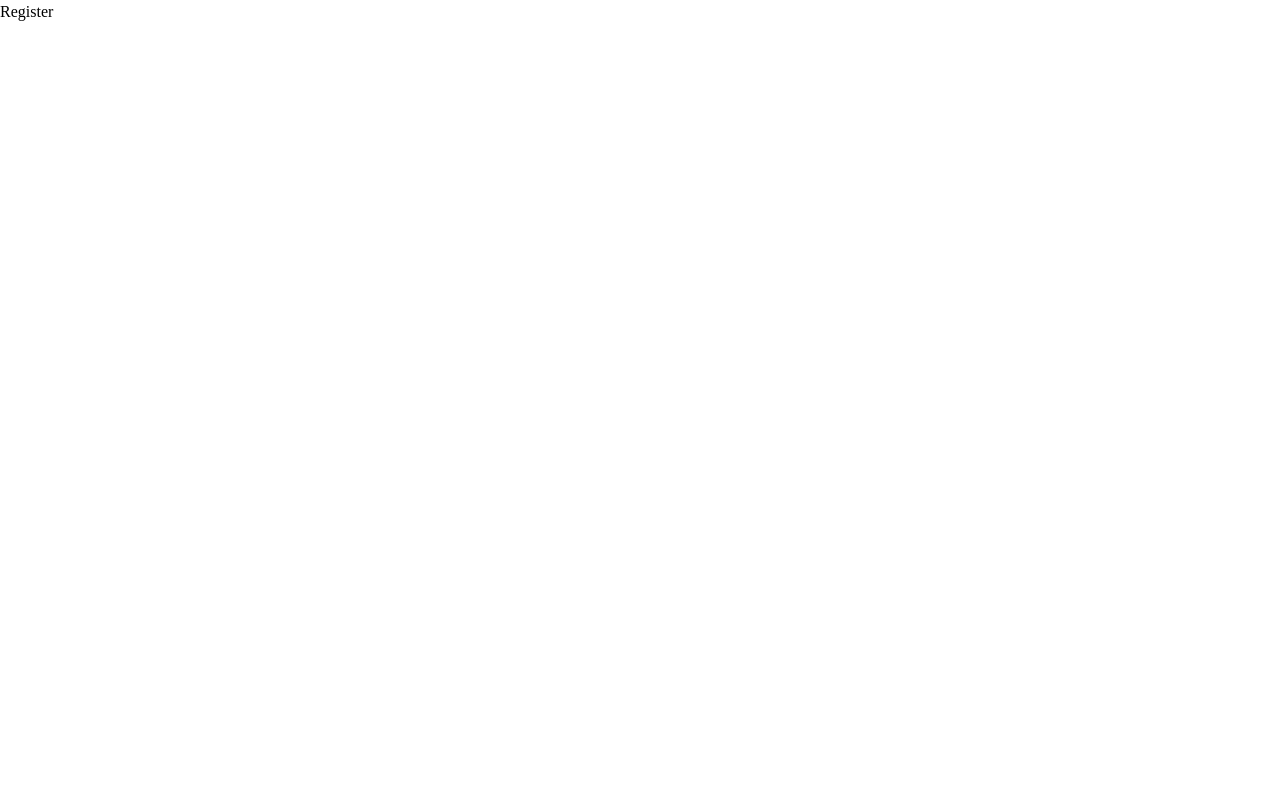
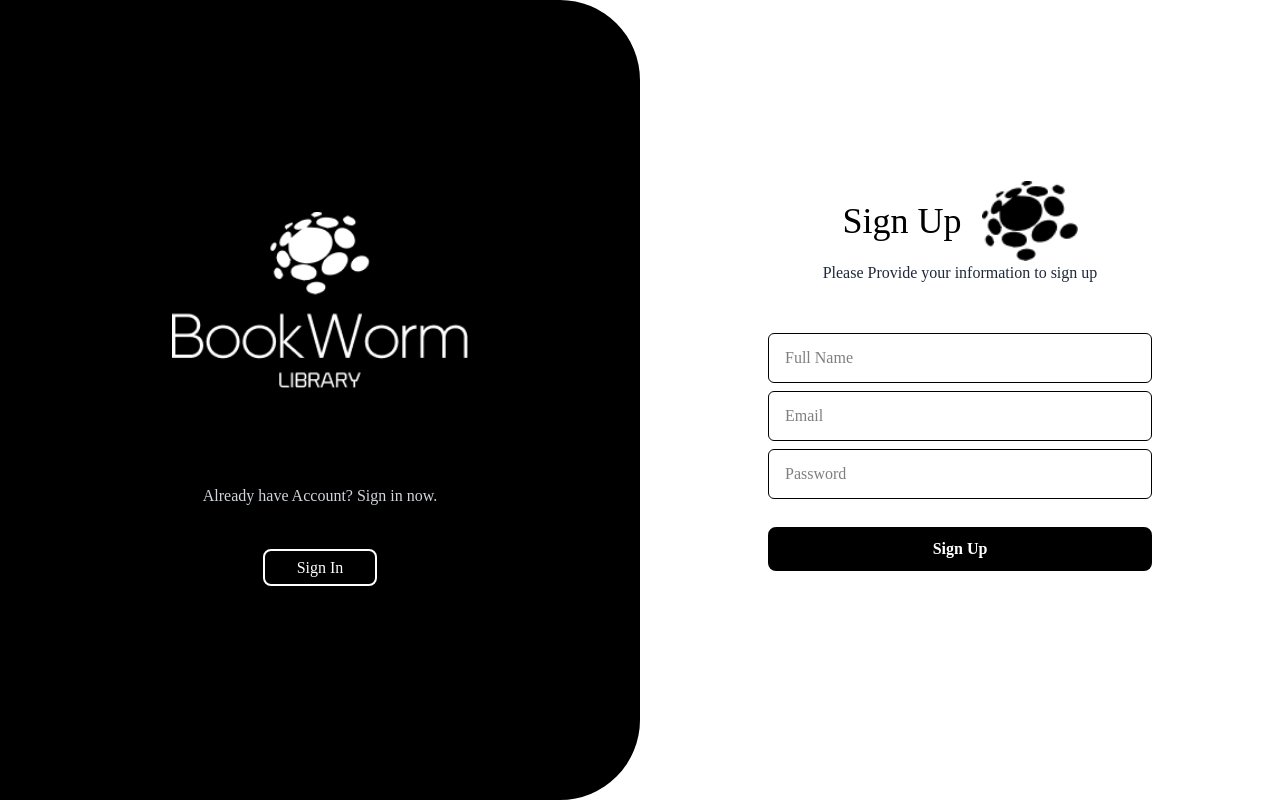
Before and after one commit to ekkaaditya200/Library-Management-System, a React (Vite) app in the folder FrontEnd/: page /register in a window 1280 px wide. Built offline with nearby package versions, Linux system fonts and the light colour scheme.

Commit message:
Complete the Register

```diff
--- a/FrontEnd/src/layout/Header.jsx
+++ b/FrontEnd/src/layout/Header.jsx
@@ -1,9 +1,66 @@
-import React from "react";
+import React, { useEffect, useState } from "react";
 import settingIcon from "../assets/setting.png";
 import userIcon from "../assets/user.png";
+import { useDispatch, useSelector } from "react-redux";
+import { toggleSettingPopup } from "../store/slices/popUpSlice";
 
 const Header = () => {
-  return <>Header</>;
+  const dispatch = useDispatch();
+  const { user } = useSelector((state) => state.auth);
+  const [currentTime, setCurrentTime] = useState("");
+  const [currentDate, setCurrentDate] = useState("");
+
+  useEffect(() => {
+    const updateDateTime = () => {
+      const now = new Date();
+      const hours = now.getHours(); // 0-23 hr
+      const minutes = now.getMinutes.toString().padStart(2, "0"); // 00-59 min
+      // const seconds = now.getSeconds().toString().padStart(2, "0"); // 00
+      const ampm = now.getHours() >= 12 ? "PM" : "AM";
+
+      setCurrentTime(`${hours}:${minutes}:${ampm}`);
+      const options = { month: "short", dat: "numeric", year: "numeric" };
+      setCurrentDate(now.toLocaleDateString("en-US", { options }));
+    };
+    updateDateTime();
+
+    const intervalId = setInterval(updateDateTime, 1000);
+    return () => clearInterval(intervalId);
+  }, []);
+  console.log("Time = ", currentTime);
+
+  return (
+    <>
+      <header className="absolute top-0 bg-white w-full py-4 px-6 left-0 shadow-md flex justify-between items-center">
+        {/* Left Side */}
+        <div className="flex items-center gap-2">
+          <img className="w-8 h-8" src={userIcon} alt="userIcon" />
+          <div className="flex flex-col">
+            <span className="text-sm font-medium sm:text-lg lg:text-xl sm:font-semibold">
+              {user && user.name}
+            </span>
+            <span className="text-sm font-medium sm:text-lg sm:font-medium">
+              {user && user.role}
+            </span>
+          </div>
+        </div>
+        {/* Right Side */}
+        <div className="hidden md:flex items-center gap-2">
+          <div className="flex flex-col text-sm lg:text-base items-end font-semibold">
+            <span>{currentTime}</span>
+            <span>{currentDate}</span>
+          </div>
+          <span className="bg-black h-14 w-[2px]"></span>
+          <img
+            src={settingIcon}
+            alt="settingIcon"
+            className="w-8 h-8"
+            onClick={toggleSettingPopup}
+          />
+        </div>
+      </header>
+    </>
+  );
 };
 
 export default Header;
--- a/FrontEnd/src/layout/SideBar.jsx
+++ b/FrontEnd/src/layout/SideBar.jsx
@@ -11,6 +11,8 @@ import usersIcon from "../assets/people.png";
 import { RiAdminFill } from "react-icons/ri";
 import AddNewAdmin from "../popups/AddNewAdmin";
 import { toggleAddNewAdminPopup } from "../store/slices/popUpSlice";
+import { logout } from "../store/slices/authSlice";
+import {toast} from 'react-toastify'
 
 const SideBar = ({ isSideBarOpen, setIsSideBarOpen, setSelectedComponent }) => {
   const dispatch = useDispatch();
--- a/FrontEnd/src/pages/Home.jsx
+++ b/FrontEnd/src/pages/Home.jsx
@@ -15,9 +15,9 @@ const Home = () => {
   const [selectedComponent, setSelectedComponent] = useState(false);
 
   const { user, isAuthenticated } = useSelector((state) => state.auth);
-  // if (!isAuthenticated) {
-  //   return <Navigate to={"/login"}></Navigate>;
-  // }
+  if (!isAuthenticated) {
+    return <Navigate to={"/login"}></Navigate>;
+  }
   return (
     <>
       <div className="relative md:pl-64 flex min-h-screen bg-gray-100">
--- a/FrontEnd/src/pages/Register.jsx
+++ b/FrontEnd/src/pages/Register.jsx
@@ -1,8 +1,134 @@
-import React from "react";
+import React, { useEffect, useState } from "react";
 import logo from "../assets/black-logo.png";
 import logo_with_title from "../assets/logo-with-title.png";
+import { useDispatch, useSelector } from "react-redux";
+import { Link, Navigate, useNavigate, useSearchParams } from "react-router-dom";
+import { register, resetAuthSlice } from "../store/slices/authSlice";
+import { toast } from "react-toastify";
 const Register = () => {
-  return <>Register</>;
+  const [name, setName] = useState("");
+  const [email, setEmail] = useState("");
+  const [password, setPassword] = useState("");
+  const dispatch = useDispatch();
+  const { loading, error, message, user, isAuthenticated } = useSelector(
+    (state) => state.auth
+  );
+  const navigate = useNavigate();
+  const handleRegister = (e) => {
+    e.preventDefault();
+    const data = new FormData();
+    data.append("name", name);
+    data.append("email", email);
+    data.append("password", password);
+    console.log("Data=", data);
+    dispatch(register(data));
+  };
+  useEffect(() => {
+    if (message) {
+      navigate(`/otp-verification/${email}`);
+    }
+    if (error) {
+      toast.error(error);
+      dispatch(resetAuthSlice());
+    }
+  }, [dispatch, isAuthenticated, error, loading]);
+
+  if (isAuthenticated) {
+    return <Navigate to={"/"} />;
+  }
+  return (
+    <>
+      <div className="flex flex-col justify-center md:flex-row h-screen">
+        {/* Left Side */}
+        <div className="hidden w-full md:w-1/2 bg-black text-white md:flex flex-col items-center justify-center p-8 rounded-tr-[80px] rounded-br-[80px]">
+          <div className="text-center h-[376px]">
+            <div className="flex justify-center mb-12">
+              <img
+                src={logo_with_title}
+                alt="logo"
+                className="mb-12 h-44 w-auto"
+              />
+            </div>
+            <p className="text-gray-300 mb-12">
+              Already have Account? Sign in now.
+            </p>
+            <Link
+              to={"/login"}
+              className="border-2 rounded-lg fount-semibold border-white py-2 px-8 hover:bg-white hover:text-black transition"
+            >
+              Sign In
+            </Link>
+          </div>
+        </div>
+        {/* Right Side */}
+        <div className="w-full md:w-1/2 flex items-center justify-center bg-white p-8">
+          <div className="w-full max-w-sm">
+            <div className="flex flex-col justify-center mb-12">
+              <div className="flex flex-col-reverse sm:flex-row items-center justify-center gap-5">
+                <h3 className="font-medium text-4xl overflow-hidden">
+                  Sign Up
+                </h3>
+                <img
+                  src={logo}
+                  alt="logo"
+                  className="h-auto w-24 object-cover"
+                />
+              </div>
+              <p className="text-gray-800 text-center mb-12">
+                Please Provide your information to sign up
+              </p>
+              <form onSubmit={handleRegister}>
+                <div className="mb-2">
+                  <input
+                    type="text"
+                    vlaue={name}
+                    onChange={(e) => setName(e.target.value)}
+                    placeholder="Full Name"
+                    className="w-full px-4 py-3 border border-black rounded-md focus:outline-none"
+                  />
+                </div>
+                <div className="mb-2">
+                  <input
+                    type="text"
+                    vlaue={email}
+                    onChange={(e) => setEmail(e.target.value)}
+                    placeholder="Email"
+                    className="w-full px-4 py-3 border border-black rounded-md focus:outline-none"
+                  />
+                </div>
+                <div className="mb-2">
+                  <input
+                    type="text"
+                    vlaue={password}
+                    onChange={(e) => setPassword(e.target.value)}
+                    placeholder="Password"
+                    className="w-full px-4 py-3 border border-black rounded-md focus:outline-none"
+                  />
+                </div>
+                <div className="block md:hidden font-semibold mt-5">
+                  <p>
+                    Already have an Account?
+                    <Link
+                      to="/login"
+                      className="text-sm text-gray-500 hover:underline"
+                    >
+                      Sign In
+                    </Link>
+                  </p>
+                </div>
+                <button
+                  type="submit"
+                  className="border-2 mt-5 border-black w-full font-semibold bg-black text-white py-2 rounded-lg hover:bg-white hover:text-black transition"
+                >
+                  Sign Up
+                </button>
+              </form>
+            </div>
+          </div>
+        </div>
+      </div>
+    </>
+  );
 };
 
 export default Register;
--- a/FrontEnd/src/store/slices/authSlice.js
+++ b/FrontEnd/src/store/slices/authSlice.js
@@ -225,6 +225,7 @@ export const logout = () => async (dispatch) => {
       withCredentials: true,
     })
     .then((res) => {
+      console.log("Res ",res);
       dispatch(authSlice.actions.logoutSuccess(res.data.message));
       dispatch(authSlice.actions.resetAuthSlice());
     })
```
